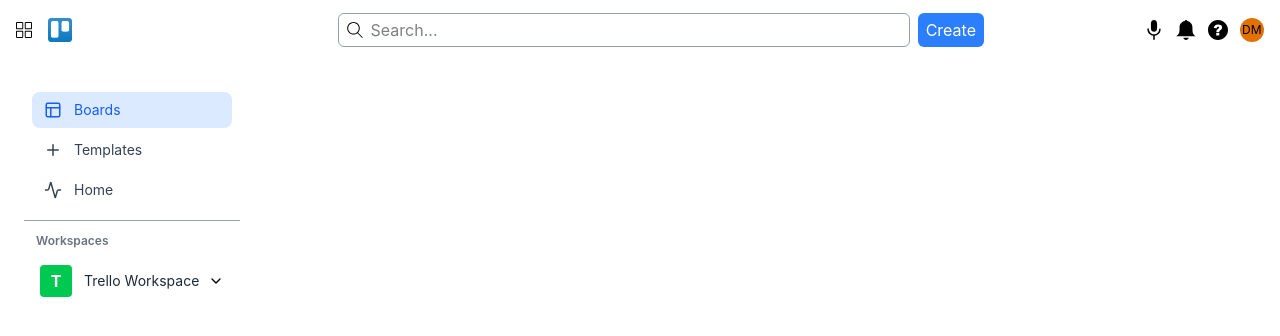
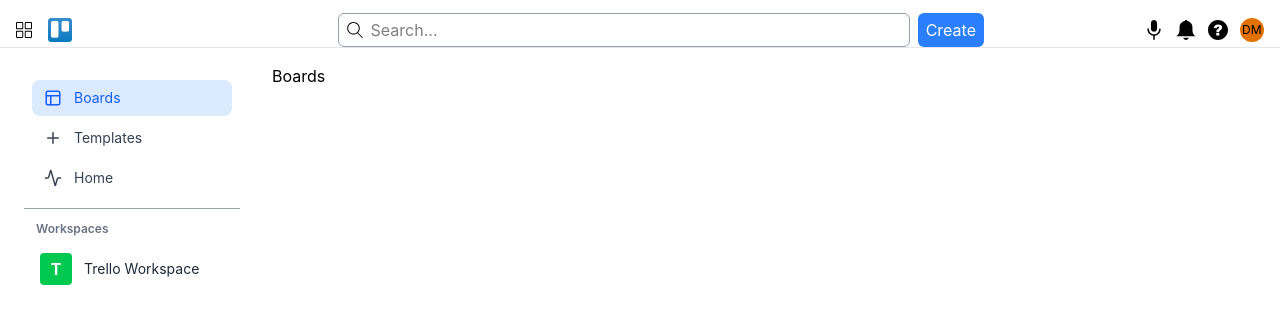
Before and after one commit to DanielManukyan/Trello, a React (Vite) app: page / in a window 1280 px wide. Shown: the top 336 px of the page. Built offline with nearby package versions, Linux system fonts and the light colour scheme.

Commit message:
create routing in layout

```diff
--- a/package.json
+++ b/package.json
@@ -16,7 +16,7 @@
     "react": "^19.2.4",
     "react-dom": "^19.2.4",
     "react-redux": "^9.2.0",
-    "react-router-dom": "^7.13.1",
+    "react-router-dom": "^7.13.2",
     "redux": "^5.0.1",
     "tailwindcss": "^4.2.2"
   },
--- a/src/App.tsx
+++ b/src/App.tsx
@@ -1,6 +1,9 @@
 import "./index.css"
 import { BrowserRouter, Routes, Route } from 'react-router-dom';
+import Layout from "./Pages/Layout";
 import BoardsPage from "./Pages/BoardsPage";
+import TemplatesPage from "./Pages/TemplatesPage";
+import HomePage from "./Pages/HomePage";
 
 function App() {
 
@@ -8,7 +11,11 @@
     <>
       <BrowserRouter>
         <Routes>
-          <Route path="/" element={<BoardsPage />} />
+          <Route path="/" element={<Layout />}>
+            <Route index element={<BoardsPage />} />
+            <Route path="/templates" element={<TemplatesPage />} />
+            <Route path="/Home" element={<HomePage />} />
+          </Route>
         </Routes>
       </BrowserRouter>
     </>
--- a/src/Pages/BoardsPage.tsx
+++ b/src/Pages/BoardsPage.tsx
@@ -1,13 +1,7 @@
-import Header from "../components/Headers/Header";
-import SideMenu from '../components/SideMenu/SideMenu';
-
 function BoardsPage() {
     return (
-        <div className="flex flex-col h-screen">
-            <div className="flex-1">
-                <Header/>
-                <SideMenu />
-            </div>
+        <div>
+            Boards
         </div>
      );
 }
--- /dev/null
+++ b/src/Pages/HomePage.tsx
@@ -0,0 +1,9 @@
+function HomePage() {
+    return (
+        <div>
+            Home
+        </div>
+     );
+}
+
+export default HomePage;
--- /dev/null
+++ b/src/Pages/Layout.tsx
@@ -0,0 +1,27 @@
+import Header from "../components/Headers/Header";
+import SideMenu from '../components/SideMenu/SideMenu';
+import {
+    Outlet,
+} from 'react-router-dom';
+
+function Layout() {
+
+    return (
+        <div className="flex flex-col">
+            <header className="h-12 border-b border-gray-200 w-full">
+                <Header />
+            </header>
+
+            <div className="flex flex-1">
+                <aside className="w-64 text-white">
+                    <SideMenu />
+                </aside>
+                <main className="flex-1 p-4 overflow-auto">
+                    <Outlet />
+                </main>
+            </div>
+        </div>
+     );
+}
+
+export default Layout;
```
Also changed, not shown: 1 other file (tests, documents, lock files or other folders).
